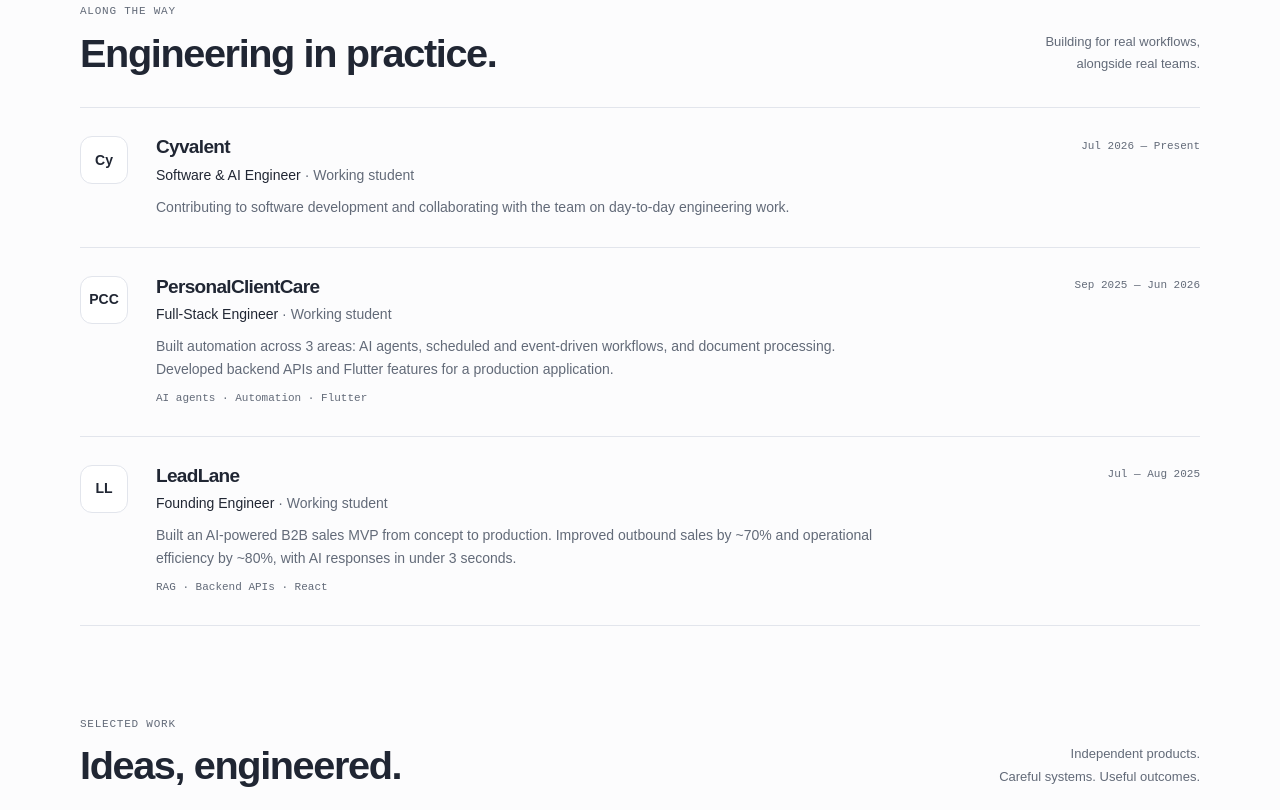
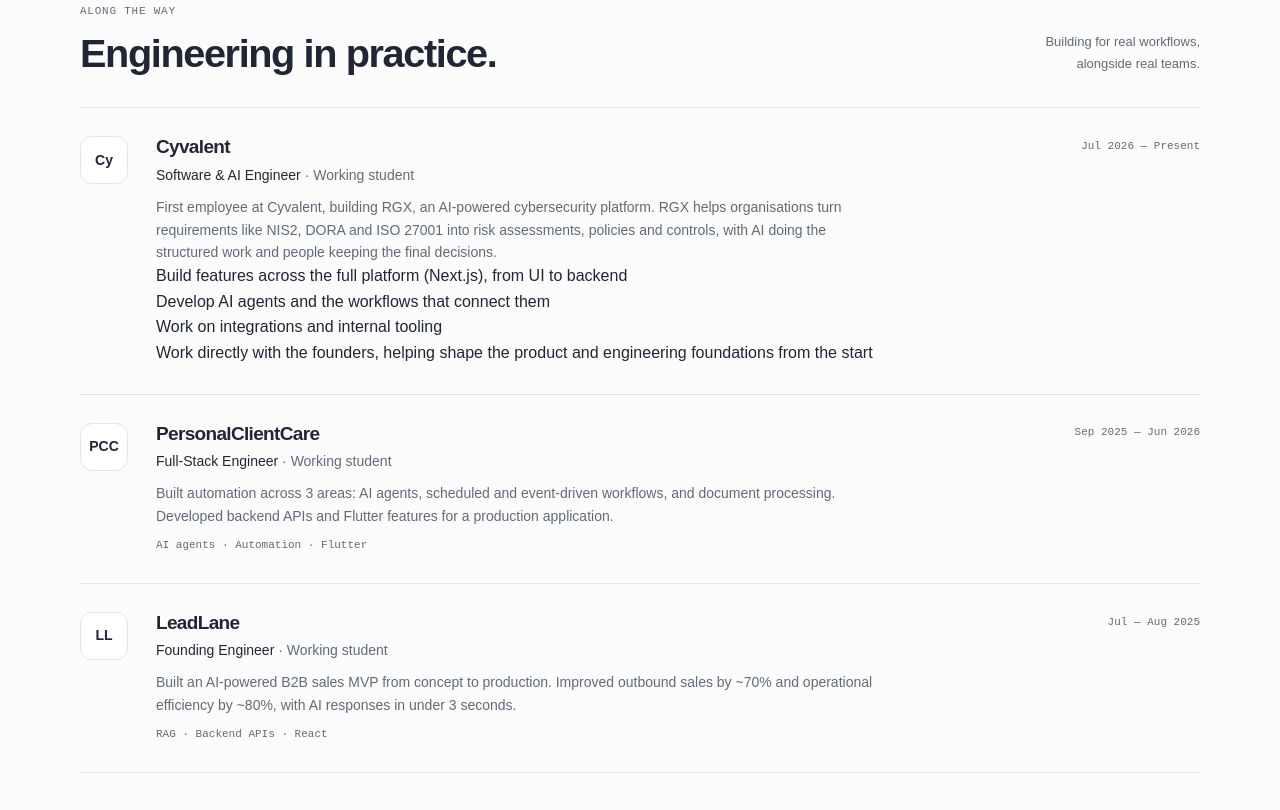
Before and after one commit to indkhan/Portfolio, an Astro site: page / in a window 1280 px wide. Shown: the part 1030-1840 px from the top of the page. Built offline with nearby package versions, Linux system fonts and the light colour scheme; Astro itself is replaced by a stand-in of ours.

Commit message:
Describe Cyvalent role and RGX responsibilities

```diff
--- a/src/components/HomePage.tsx
+++ b/src/components/HomePage.tsx
@@ -85,6 +85,13 @@ export default function HomePage() {
                   {job.role} <span>· {job.note}</span>
                 </p>
                 <p>{job.description}</p>
+                {job.responsibilities && (
+                  <ul>
+                    {job.responsibilities.map((responsibility) => (
+                      <li key={responsibility}>{responsibility}</li>
+                    ))}
+                  </ul>
+                )}
                 {job.stack && <p className="stack-text">{job.stack}</p>}
               </div>
             </article>
--- a/src/data/resume.ts
+++ b/src/data/resume.ts
@@ -27,7 +27,13 @@ export const DATA = {
       dates: "Jul 2026 — Present",
       note: "Working student",
       description:
-        "Contributing to software development and collaborating with the team on day-to-day engineering work.",
+        "First employee at Cyvalent, building RGX, an AI-powered cybersecurity platform. RGX helps organisations turn requirements like NIS2, DORA and ISO 27001 into risk assessments, policies and controls, with AI doing the structured work and people keeping the final decisions.",
+      responsibilities: [
+        "Build features across the full platform (Next.js), from UI to backend",
+        "Develop AI agents and the workflows that connect them",
+        "Work on integrations and internal tooling",
+        "Work directly with the founders, helping shape the product and engineering foundations from the start",
+      ],
       initials: "Cy",
     },
     {
```
